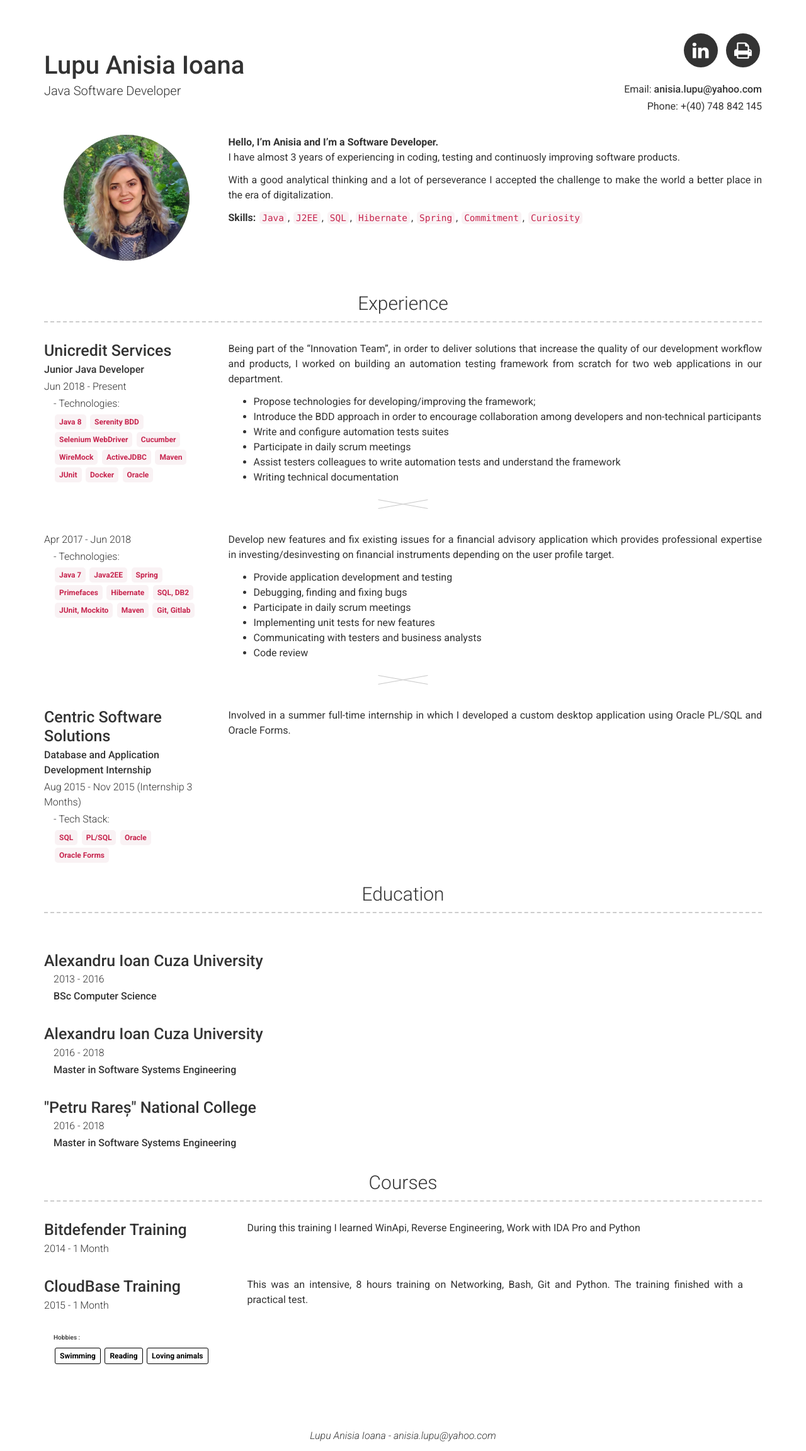
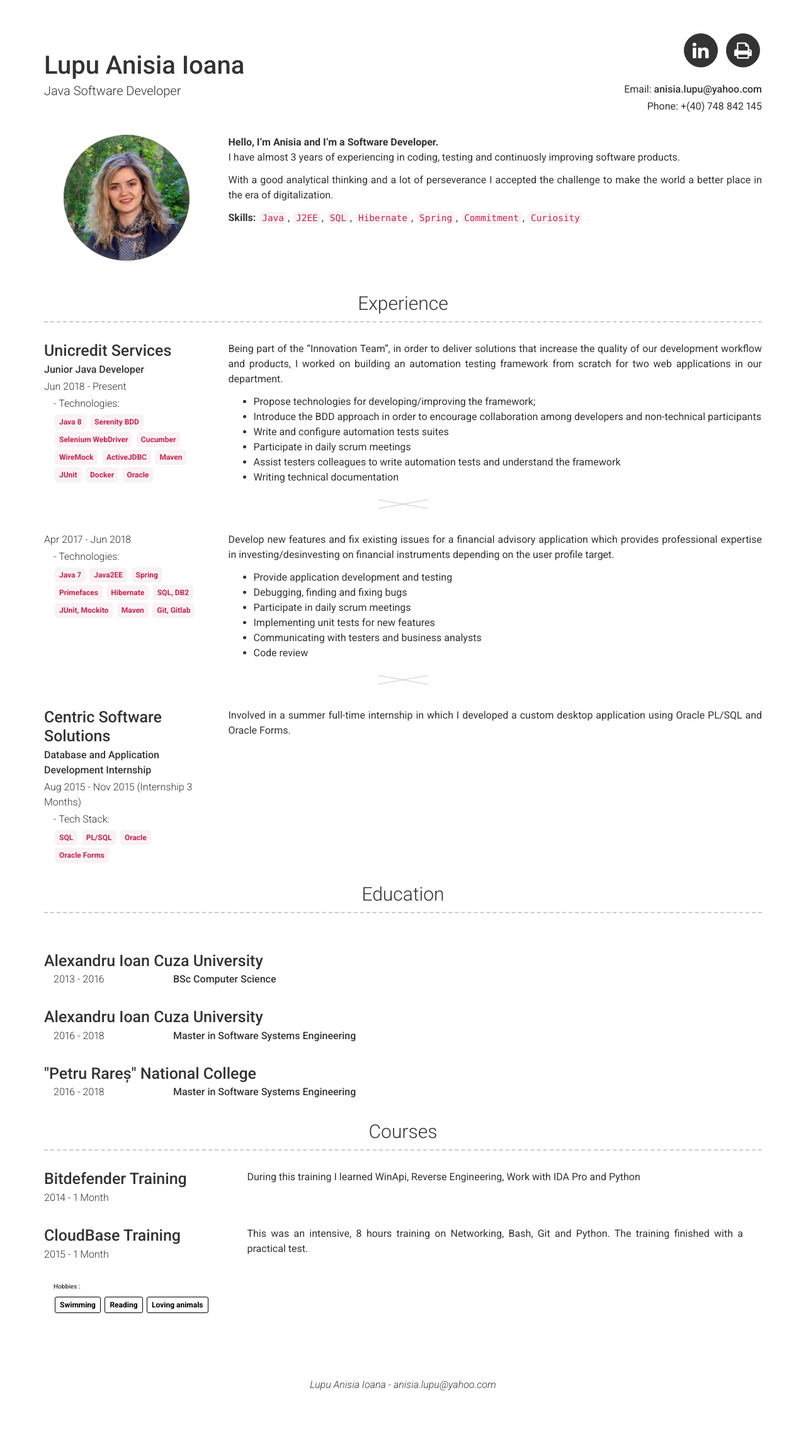
Before and after one commit to anisia-lupu/anisia-lupu, a Jekyll site: the page built from index.md, in a window 1280 px wide. Shown: the whole page at 63% size. Built offline with Jekyll 4.4.1, drawn with Linux system fonts in a browser that asks for light colours; after the commit the page ends 2223 px from its top, so only the background shows below that.

Commit message:
Fixed layout

```diff
--- a/_includes/left_education.html
+++ b/_includes/left_education.html
@@ -8,7 +8,7 @@
 
         {%- if include.item.grades -%}
             {% for grade in include.item.grades %}
-            <div class="col-xs-12 col-sm-2 col-md-10 col-print-4 details no-split">
+            <div class="col-xs-12 col-sm-2 col-md-2 col-print-4 details no-split">
                 <p>{{ grade.dates }}</p>
             </div>
             <div class="col-xs-12 col-sm-2 col-md-10 col-print-8 details no-split">
```
